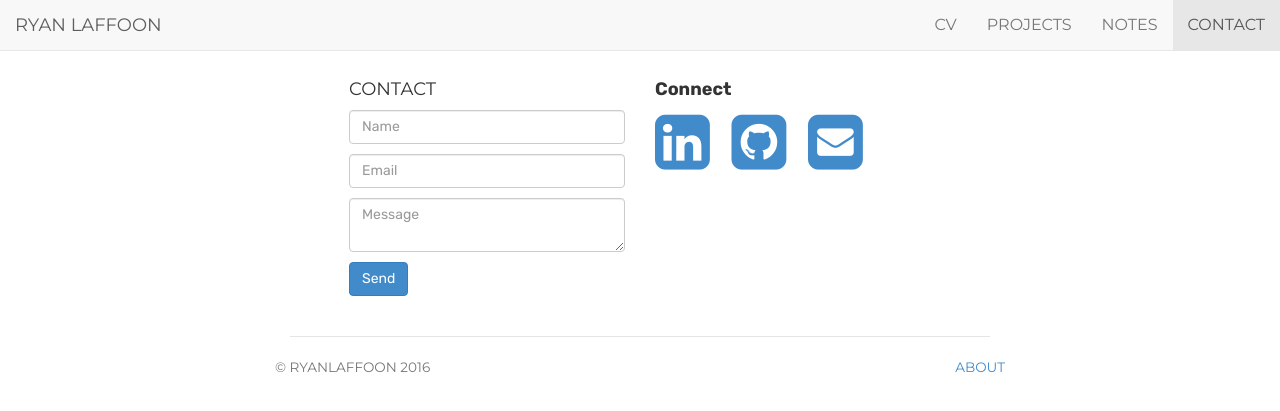
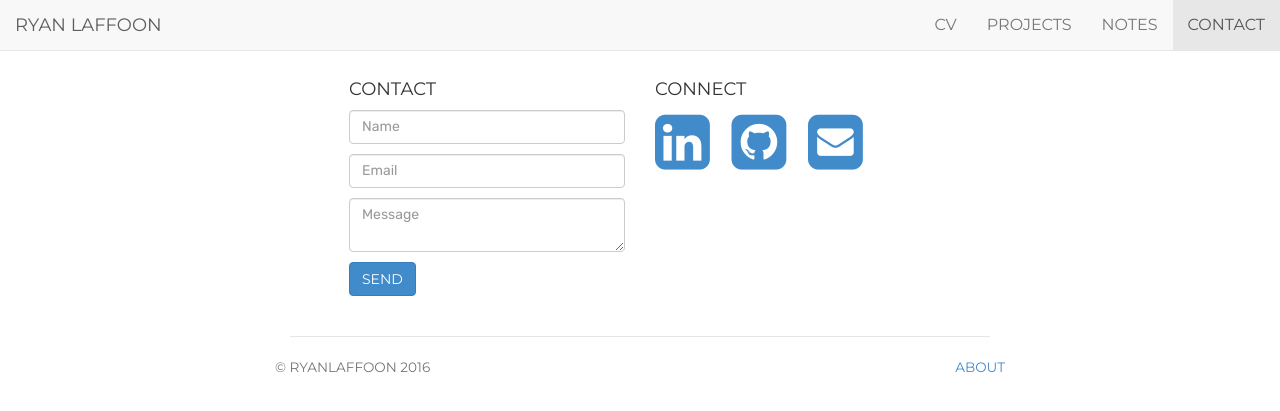
Before and after one commit to ryanlaffoon/ryanlaffoon.github.io, a Jekyll site: the page built from contact/index.html, in a window 1280 px wide. Shown: the top 411 px of the page. Built offline with Jekyll 4.4.1, drawn with Linux system fonts in a browser that asks for light colours.

Commit message:
Update style.css

```diff
--- a/css/style.css
+++ b/css/style.css
@@ -86,7 +86,7 @@ ul.listprojects li {line-height: 30px; }
 	margin: 10px 0;
 }
 
-.contactForm btn, .contactForm h4{
+.contactForm .btn, .contact h4{
 	font-family: 'Montserrat', Helvetica, sans-serif; text-transform: uppercase; font-weight: normal;
 }
 
```
